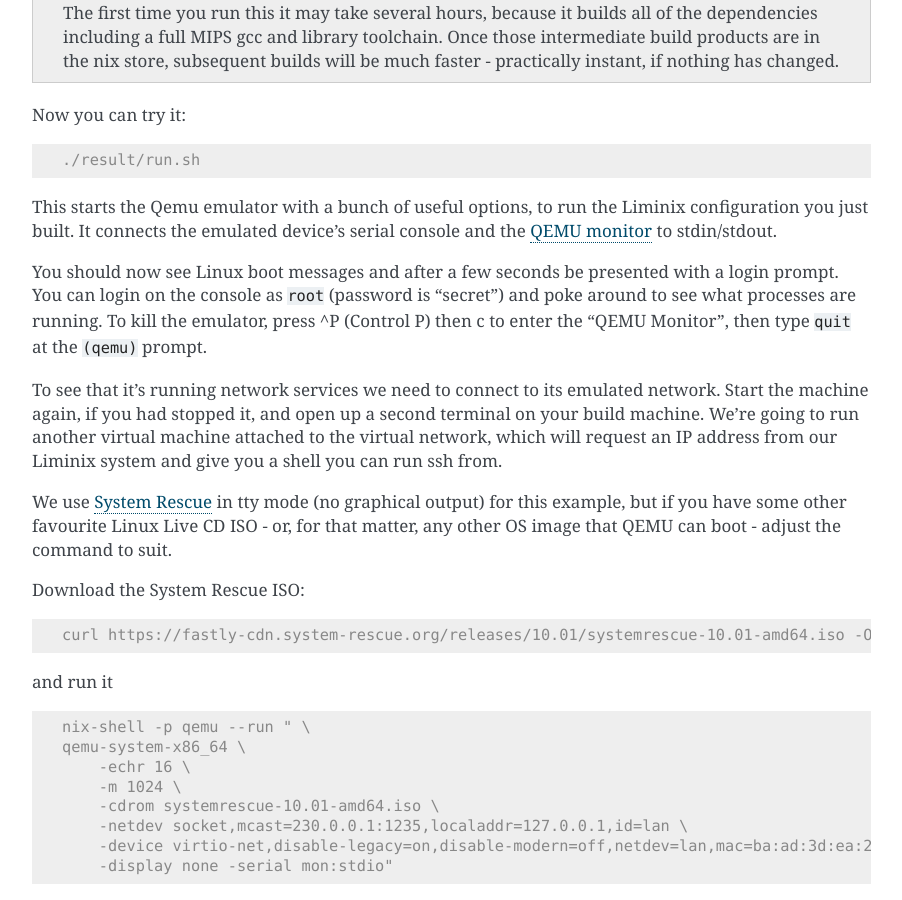
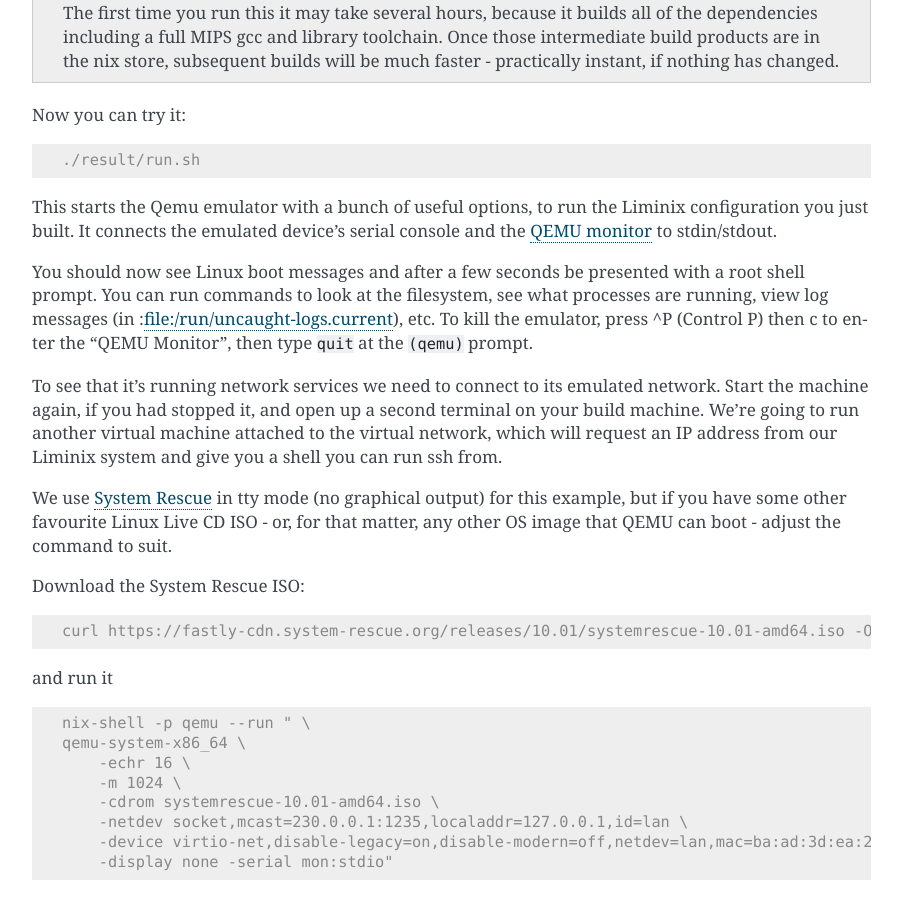
Before and after one commit to telent/liminix, a Sphinx documentation site: the page built from doc/tutorial.rst, in a window 1280 px wide and 900 px high, scrolled down 966 px. Shown: the whole window, without its empty margins (282-1184 px from the left). Built offline with Sphinx 7.4.7, drawn with Linux system fonts in a browser that asks for light colours; pages that are not in the unit, such as notebooks, are missing from menus.

Commit message:
switch from getty to root shell on console
this just makes things marginally simpler

```diff
--- a/doc/tutorial.rst
+++ b/doc/tutorial.rst
@@ -69,10 +69,11 @@ device's serial console and the `QEMU monitor
 stdin/stdout.
 
 You should now see Linux boot messages and after a few seconds be
-presented with a login prompt. You can login on the console as
-``root`` (password is "secret") and poke around to see what processes are
-running. To kill the emulator, press ^P (Control P) then c to enter the
-"QEMU Monitor", then type ``quit`` at the ``(qemu)`` prompt.
+presented with a root shell prompt.  You can run commands to look at
+the filesystem, see what processes are running, view log messages (in
+:file:/run/uncaught-logs.current), etc. To kill the emulator, press ^P
+(Control P) then c to enter the "QEMU Monitor", then type ``quit`` at
+the ``(qemu)`` prompt.
 
 To see that it's running network services we need to connect to its
 emulated network. Start the machine again, if you had stopped it, and
```
Also changed, not shown: 7 other files.
